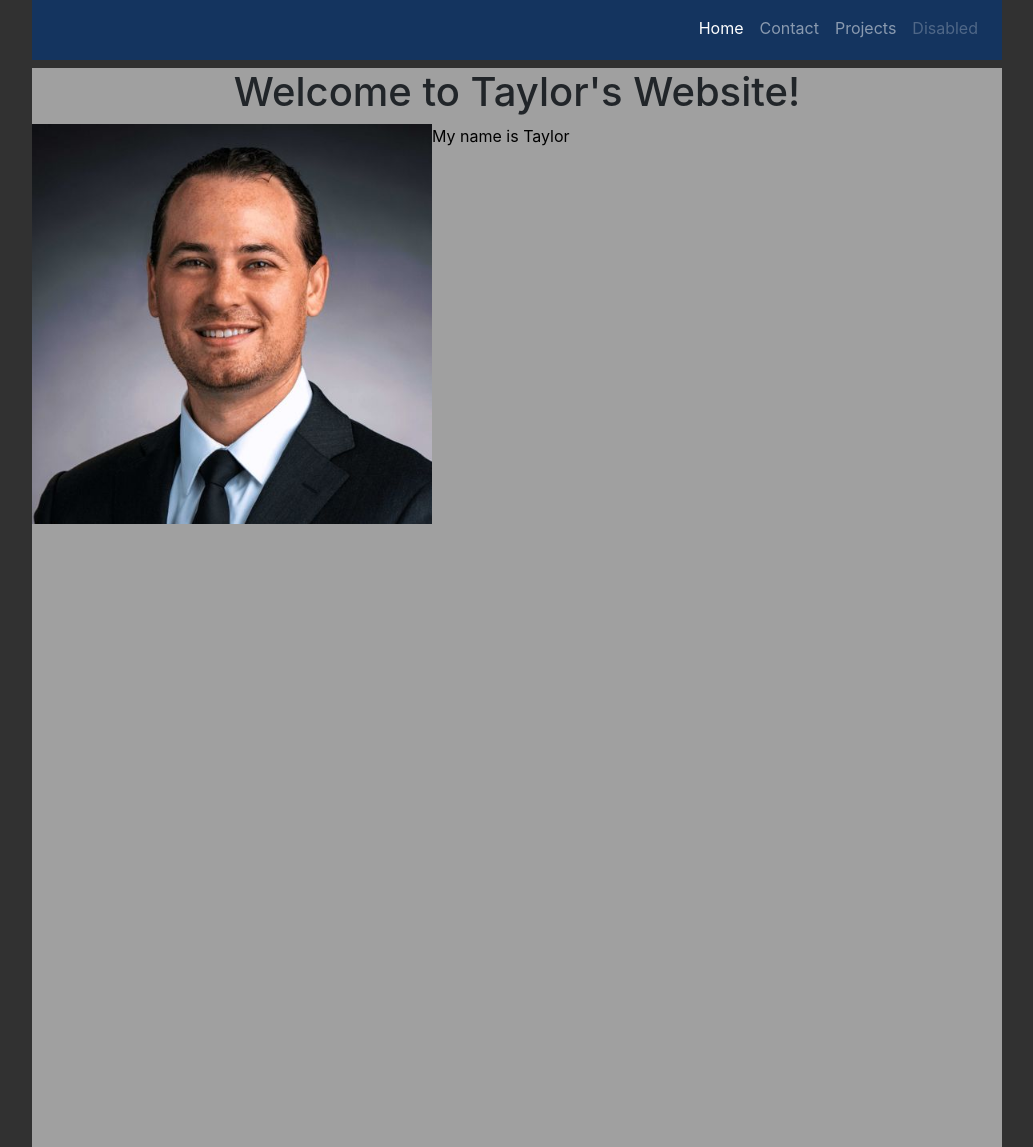
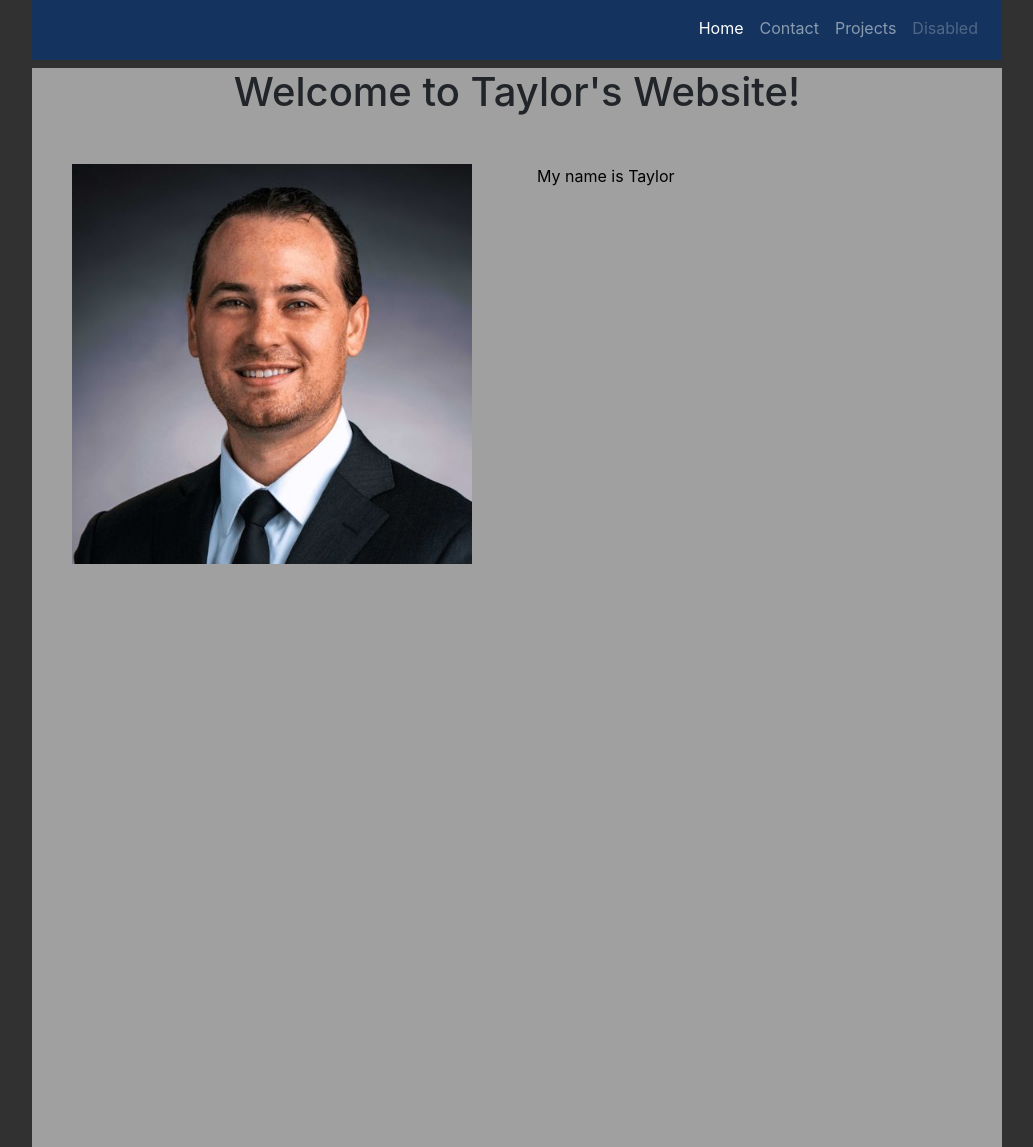
Before and after one commit to TaylorReininger/jhu_software_concepts, a Flask app: page / in a window 1280 px wide. Shown: the top 1147 px of the page, without its empty margins (123-1156 px from the left). Run offline with Flask 3, Linux system fonts and the light colour scheme.

Commit message:
Added better styling for content on index.html with more divs.

```diff
--- a/module_1/static/main.css
+++ b/module_1/static/main.css
@@ -1,22 +1,26 @@
 
-
+/* This makes the background of the whole browser darker */
 .total {
     min-height: 2000px;
+    display: block;
+    overflow: auto;
     width: 100%;
     background-color: #313131;
 }
 
 
-
+/* This is the portion of the page that will display content */
 .container {
     max-width: 1000px;
     min-height: 1080px;
+    display: block;
+    overflow: auto;
     height: 100%;
     margin: auto;
     background-color: #313131;
 }
 
-
+/* This is the top banner div */
 .banner {
     width: 100%;
     height: 60px;
@@ -24,7 +28,7 @@
     background-color: #14345f;
 }
 
-
+/* This is the portion of the page with varying content */
 .content {
 
     width: 100%;
@@ -34,7 +38,7 @@
 
 }
 
-
+/* This is the footer div */
 .footer {
     width: 100%;
     height: 25px;
@@ -43,16 +47,34 @@
     text-align: center;
 }
 
+/* This is a parent div to house side by side children */
+.float-container {
+    padding: 20px;
+    display: block;
+    overflow: auto;
 
-.center {
+}
+
+/* This is a div intended to go side by side with another */
+.float-child {
+    width: 50%;
+    float: left;
+    padding: 20px;
+}
+
+
+/*  */
+p1 {
+    display: block;
     color: #ffffff;
 }
 
-
+/*  */
 p {
     color: #000000;
 }
 
+/*  */
 h1 {
     text-align: center;
 }
--- a/module_1/templates/base.html
+++ b/module_1/templates/base.html
@@ -42,7 +42,7 @@
 
 
         <div class="footer">
-          <p1 class="center">Taylor J. Reininger, 2025</p1>
+          <p1>Taylor J. Reininger, 2025</p1>
         </div>
     </dive>
 
--- a/module_1/templates/index.html
+++ b/module_1/templates/index.html
@@ -8,8 +8,23 @@
 
 {% block content %}
 
-<img src="{{url_for('static', filename='professional_headshot_web.jpg')}}" align="left" style="width:400px;height:400px;"/>
 
-<p>My name is Taylor</p>
+<div class="float-container">
+
+    <div class="float-child">
+
+        <img src="{{url_for('static', filename='professional_headshot_web.jpg')}}" align="center" style="width:400px;height:400px;"/>
+
+    </div>
+
+    <div class="float-child">
+
+        <p>My name is Taylor</p>
+
+    </div>
+
+</div>
+
+
 
 {% endblock %}
```
Also changed, not shown: module_1/README.md.
